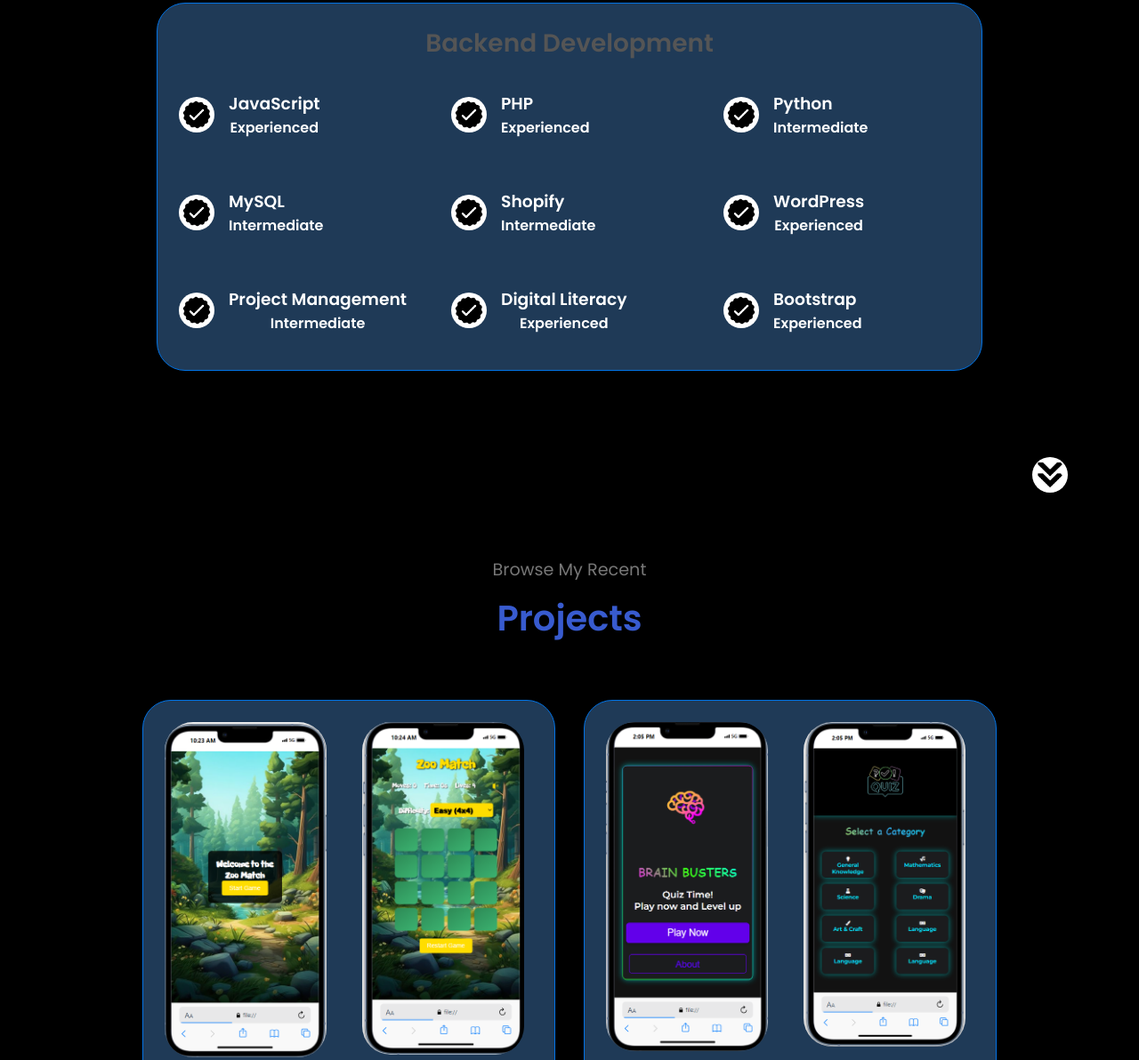
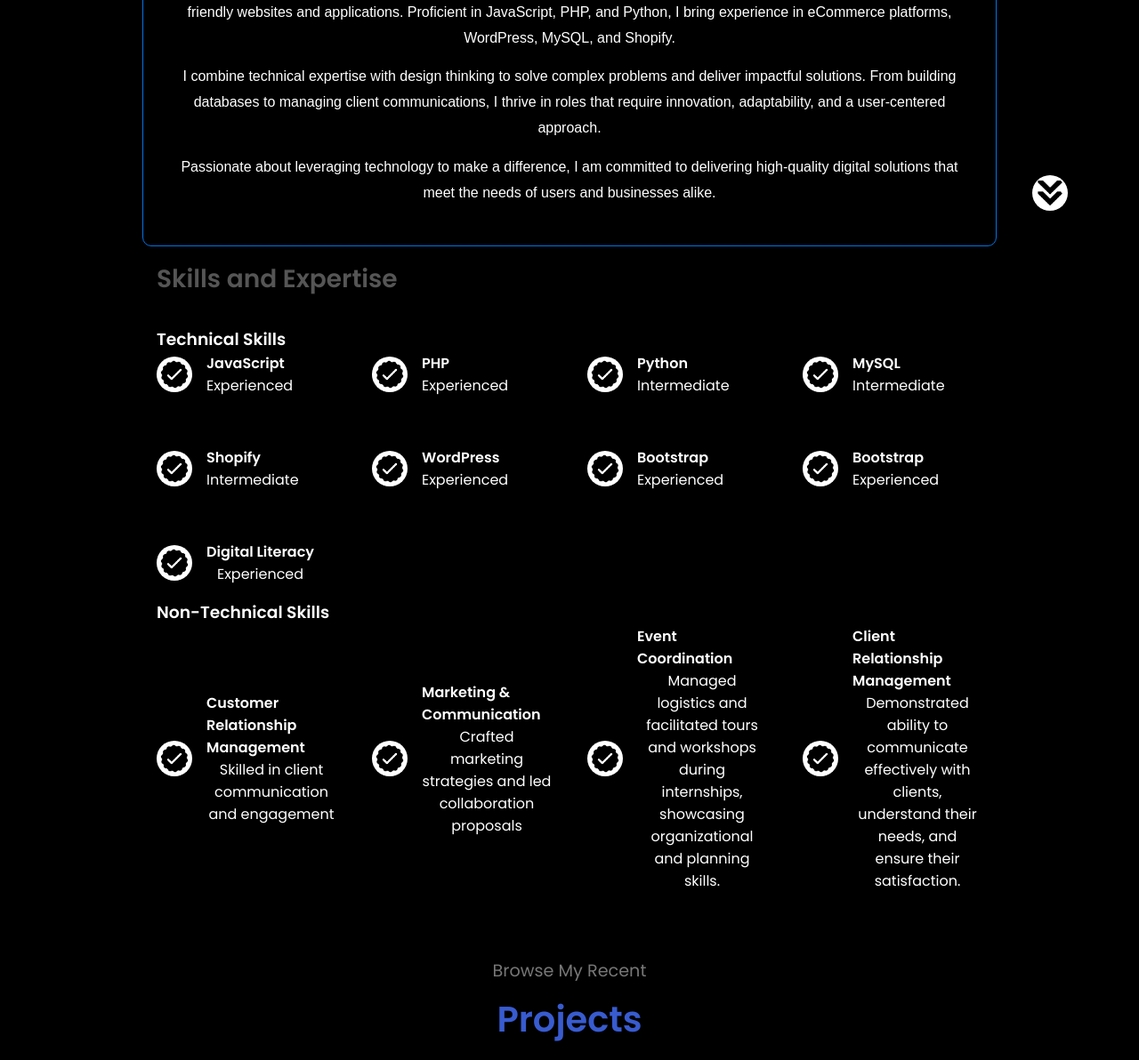
Before and after one commit to itsSbu/portfolio, a plain HTML site: page index.html in a window 1280 px wide. Shown: the part 1862-3054 px from the top of the page at 89% size. Drawn offline with Linux system fonts and the light colour scheme.

Commit message:
Update index.html

```diff
--- a/index.html
+++ b/index.html
@@ -101,8 +101,35 @@ function toggleMenu() {
                 alt="Experience icon"
                 class="icon"
               />
+              <div class="experience-container">
                 <h3>Experience</h3>
-              <p>2+ years <br />Backend Development</p><br>
+                <div class="experience-content">
+                  <p><strong>2+ years</strong> in Backend Development</p>
+                  <div class="internships">
+                    <h4>Internships:</h4>
+                    <ul>
+                      <li>
+                        <b>Blitz Internship (Sci-Bono):</b>
+                        <span>Gained skills in logistical management. Learned lab operations and worked with employee timesheets.</span>
+                      </li>
+                      <li>
+                        <b>Dynamic Vision Internship:</b>
+                        <span>Managed client communications and built a school database. Led collaboration proposals successfully.</span>
+                      </li>
+                    </ul>
+                  </div>
+                  <div class="highlights">
+                    <h4>Other Highlights:</h4>
+                    <ul>
+                      <li>Developed a website, flyers, and brochures during internships.</li>
+                      <li>Proficient in JavaScript, PHP, Python, and database management.</li>
+                      <li>Experienced in design thinking, project management, and digital literacy.</li>
+                    </ul>
+                  </div>
+                </div>
+              </div>
+            </div>
+          </div>
             </div>
             <div class="details-container">
               <img
@@ -111,12 +138,14 @@ function toggleMenu() {
                 class="icon"
               />
               <h3>Education</h3>
-              <p>Full Stack Web Developer Certification<br />Simplon.co, Sci-Bono</p>
+              <p>Full Stack Web Developer Certification<br />Simplon.co, Sci-Bono</p><br>
               <div class="pdf-download-container">
                 <a href="./assets/Austin Malinga Certificate.pdf" download class="btn btn-color-1">View Certificate</a>
               </div>
             </div>
           </div>
+      <br><br>
+
           <div class="text-container">
             <p>
               I am a full-stack web developer specializing in backend development, with a focus on creating secure, efficient, and user-friendly websites and applications. Proficient in JavaScript, PHP, and Python, I bring experience in eCommerce platforms, WordPress, MySQL, and Shopify.
@@ -139,124 +168,110 @@ function toggleMenu() {
 
     </section>
     <section id="experience">
-      <p class="section__text__p1">Explore My</p>
-      <h1 class="title">Experience</h1>
+      <h2 class="experience-sub-title">Skills and Expertise</h2>
       <div class="experience-details-container">
-        <div class="about-containers">
-          <div class="details-container">
-            <h2 class="experience-sub-title">Backend Development</h2>
+        <!-- Technical Skills -->
+        <h3>Technical Skills</h3>
         <div class="article-container">
           <article>
-                <img
-                  src="./assets/checkmark.png"
-                  alt="Experience icon"
-                  class="icon"
-                />
+            <img src="./assets/checkmark.png" alt="JavaScript" class="icon" />
             <div>
-                  <h3>JavaScript</h3>
+              <h4>JavaScript</h4>
               <p>Experienced</p>
             </div>
           </article>
           <article>
-                <img
-                  src="./assets/checkmark.png"
-                  alt="Experience icon"
-                  class="icon"
-                />
+            <img src="./assets/checkmark.png" alt="PHP" class="icon" />
             <div>
-                  <h3>PHP</h3>
+              <h4>PHP</h4>
               <p>Experienced</p>
             </div>
           </article>
           <article>
-                <img
-                  src="./assets/checkmark.png"
-                  alt="Experience icon"
-                  class="icon"
-                />
+            <img src="./assets/checkmark.png" alt="Python" class="icon" />
             <div>
-                  <h3>Python</h3>
+              <h4>Python</h4>
               <p>Intermediate</p>
             </div>
           </article>
           <article>
-                <img
-                  src="./assets/checkmark.png"
-                  alt="Experience icon"
-                  class="icon"
-                />
+            <img src="./assets/checkmark.png" alt="MySQL" class="icon" />
             <div>
-                  <h3>MySQL</h3>
+              <h4>MySQL</h4>
               <p>Intermediate</p>
             </div>
           </article>
           <article>
-                <img
-                  src="./assets/checkmark.png"
-                  alt="Experience icon"
-                  class="icon"
-                />
+            <img src="./assets/checkmark.png" alt="Shopify" class="icon" />
             <div>
-                  <h3>Shopify</h3>
+              <h4>Shopify</h4>
               <p>Intermediate</p>
             </div>
           </article>
           <article>
-                <img
-                  src="./assets/checkmark.png"
-                  alt="Experience icon"
-                  class="icon"
-                />
+            <img src="./assets/checkmark.png" alt="WordPress" class="icon" />
             <div>
-                  <h3>WordPress</h3>
+              <h4>WordPress</h4>
               <p>Experienced</p>
             </div>
           </article>
           <article>
-                <img
-                  src="./assets/checkmark.png"
-                  alt="Experience icon"
-                  class="icon"
-                />
+            <img src="./assets/checkmark.png" alt="Bootstrap" class="icon" />
             <div>
-                  <h3>Project Management</h3>
-                  <p>Intermediate</p>
-                </div>
-              </article>
-              <article>
-                <img
-                  src="./assets/checkmark.png"
-                  alt="Experience icon"
-                  class="icon"
-                />
-                <div>
-                  <h3>Digital Literacy</h3>
+              <h4>Bootstrap</h4>
               <p>Experienced</p>
             </div>
           </article>
           <article>
-                <img
-                  src="./assets/checkmark.png"
-                  alt="Experience icon"
-                  class="icon"
-                />
+            <img src="./assets/checkmark.png" alt="Bootstrap" class="icon" />
             <div>
-                  <h3>Bootstrap</h3>
+              <h4>Bootstrap</h4>
+              <p>Experienced</p>
+            </div>
+          </article>
+          <article>
+            <img src="./assets/checkmark.png" alt="Digital Literacy" class="icon" />
+            <div>
+              <h4>Digital Literacy</h4>
               <p>Experienced</p>
             </div>
           </article>
         </div>
+        <!-- Non-Technical Skills -->
+        <h3>Non-Technical Skills</h3>
+        <div class="article-container">
+          <article>
+            <img src="./assets/checkmark.png" alt="Customer Relations" class="icon" />
+            <div>
+              <h4>Customer Relationship Management</h4>
+              <p>Skilled in client communication and engagement</p>
+            </div>
+          </article>
+          <article>
+            <img src="./assets/checkmark.png" alt="Marketing & Communication" class="icon" />
+            <div>
+              <h4>Marketing & Communication</h4>
+              <p>Crafted marketing strategies and led collaboration proposals</p>
+            </div>
+          </article>
+          <article>
+            <img src="./assets/checkmark.png" alt="Marketing & Communication" class="icon" />
+            <div>
+              <h4>Event Coordination</h4>
+              <p>Managed logistics and facilitated tours and workshops during internships, showcasing organizational and planning skills.</p>
+            </div>
+          </article>
+          <article>
+            <img src="./assets/checkmark.png" alt="Marketing & Communication" class="icon" />
+            <div>
+              <h4>Client Relationship Management</h4>
+              <p>Demonstrated ability to communicate effectively with clients, understand their needs, and ensure their satisfaction.</p>
+            </div>
+          </article>
         </div>
       </div>
-      </div>
-      <img
-  src="./assets/arrow.png"
-  alt="Arrow icon"
-  class="icon arrow"
-  onclick="location.href='#projects'"
-/>
+    </section>
 
-    </section>
     <section id="projects">
       <p class="section__text__p1">Browse My Recent</p>
       <h1 class="title">Projects</h1>
@@ -403,7 +418,7 @@ function closeLightbox() {
       <p class="testimonial-text">
         "Austin has demonstrated exceptional problem-solving and technical skills throughout our work together. His creativity and passion for learning have been invaluable in the success of the projects we’ve collaborated on."
       </p>
-      <p class="testimonial-author">- David Kramer, Mentor</p>
+      <p class="testimonial-author">- David Kramer, Mentor at D-Lab</p>
       <!-- Download Button for Mentor Testimonial -->
       <div class="pdf-download-container">
         <a href="./assets/Austin testimonial.pdf" download class="btn btn-color-1">Download Testimonial</a>
@@ -415,7 +430,7 @@ function closeLightbox() {
       <p class="testimonial-text">
         "Austin is a highly reliable individual, consistently delivering high-quality work. His attention to detail and ability to meet deadlines have impressed us all. He’s an asset to any team he’s a part of."<br><br>
       </p>
-      <p class="testimonial-author">- Hitesh Daya, Supervisor</p>
+      <p class="testimonial-author">- Hitesh Daya, Supervisor at Dynamic Vision</p>
       <!-- Download Button for Supervisor Testimonial -->
       <div class="pdf-download-container">
         <a href="./assets/Austin Recommendation 1.pdf" download class="btn btn-color-1">Download Testimonial</a>
```
Lines whose indentation alone changed are shown as unchanged.
